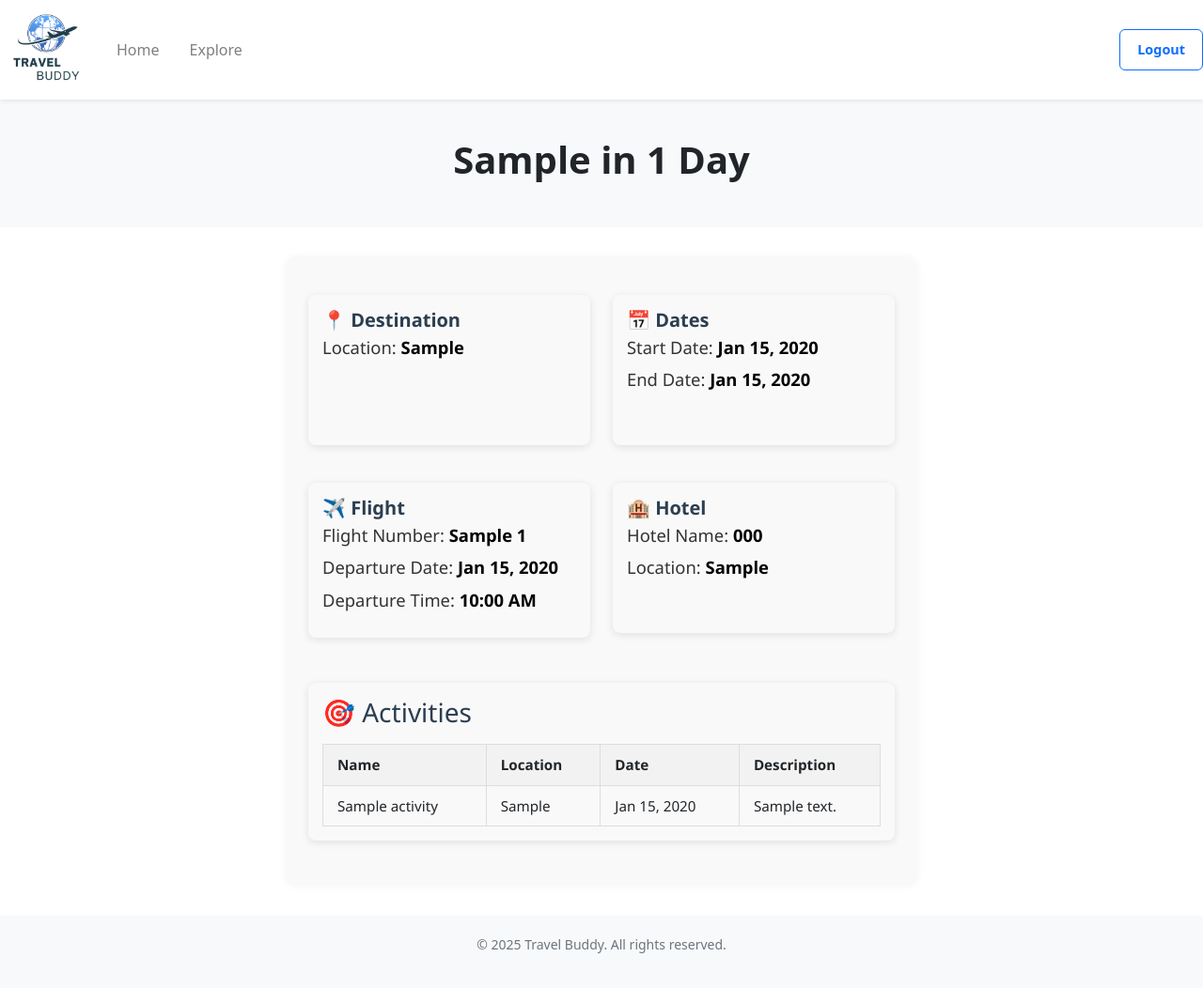
After one commit to jsmnlao/Travel-Buddy, a Flask app: page /explore-plan/1 in a window 1280 px wide. The commit adds this page. Shown: the whole page at 94% size. Run offline with Flask 3, Linux system fonts and the light colour scheme; a user stored in the database is signed in; tables that the repository leaves empty hold one stand-in row (values such as "Sample post"); some libraries are stand-ins or nearby versions.

Commit message:
public trip format

```diff
--- /dev/null
+++ b/website/templates/explore-plan.html
@@ -0,0 +1,254 @@
+<!DOCTYPE html>
+<html>
+  <head>
+    <meta charset="utf-8" />
+    <meta name="viewport" content="width=device-width, initial-scale=1" />
+    <title>{% block title %}Explore - Travel Buddy{% endblock %}</title>
+
+    <link rel="icon" type="image/x-icon" href="{{ url_for('static', filename='images/favicon.ico') }}" />
+    <link rel="stylesheet" href="https://stackpath.bootstrapcdn.com/bootstrap/4.4.1/css/bootstrap.min.css" />
+    <link href="https://cdn.jsdelivr.net/npm/bootstrap-icons/font/bootstrap-icons.css" rel="stylesheet" />
+    <link rel="stylesheet" href="https://stackpath.bootstrapcdn.com/font-awesome/4.7.0/css/font-awesome.min.css" />
+    <link href="https://cdn.jsdelivr.net/npm/bootstrap@5.3.0/dist/css/bootstrap.min.css" rel="stylesheet" />
+
+    <style>
+      .hero {
+        background: #f8f9fa;
+        padding: 40px 0;
+        text-align: left;
+      }
+      .features {
+        padding: 60px 0;
+      }
+      .footer {
+        background: #f8f9fa;
+        padding: 20px 0;
+        text-align: center;
+        font-size: 14px;
+        color: #6c757d;
+      }
+      .logo-nav {
+        width: 100px;
+        height: 80px;
+        object-fit: contain;
+      }
+      .plan-card {
+        border-radius: 25px;
+        background-color: #f8f9fa;
+        border: 1px solid #dee2e6;
+        transition: box-shadow 0.2s ease;
+      }
+      .plan-card:hover {
+        background-color: #e9ecef;
+        border-color: #adb5bd;
+        box-shadow: 0 0.5rem 1rem rgba(0, 0, 0, 0.1);
+      }
+      .trip-summary {
+        max-width: 700px;
+        margin: 2rem auto;
+        padding: 1.5rem;
+        border-radius: 12px;
+        background-color: #f9f9f9;
+        box-shadow: 0 0 10px rgba(0, 0, 0, 0.05);
+        font-family: 'Segoe UI', sans-serif;
+      }
+
+      .trip-summary section {
+        margin-bottom: 1.5rem;
+      }
+
+      .trip-summary h2 {
+        text-align: center;
+        margin-bottom: 2rem;
+      }
+
+      .trip-summary h3 {
+        margin-bottom: 0.5rem;
+        color: #2c3e50;
+      }
+      .activity-table {
+        width: 100%;
+        border-collapse: collapse;
+        margin-top: 1rem;
+        font-size: 0.95rem;
+      }
+
+      .activity-table th,
+      .activity-table td {
+        padding: 10px 15px;
+        border: 1px solid #ddd;
+        text-align: left;
+      }
+
+      .activity-table thead {
+        background-color: #f2f2f2;
+      }
+
+      .activity-table tr:nth-child(even) {
+        background-color: #fafafa;
+      }
+      .btn {
+        display: inline-block;
+        padding: 10px 18px;
+        margin-left: 10px;
+        font-size: 0.9rem;
+        font-weight: bold;
+        text-decoration: none;
+        border-radius: 6px;
+        cursor: pointer;
+      }
+
+      .btn-primary {
+        background-color: #007bff;
+        color: white;
+        border: none;
+      }
+
+      .btn-danger {
+        background-color: #dc3545;
+        color: white;
+        border: none;
+      }
+
+      .btn:hover {
+        opacity: 0.9;
+      }
+
+      .trip-info-card {
+        min-height: 160px;
+        min-width: 300px;
+        background-color: #f9f9f9;
+        border-radius: 8px;
+        padding: 15px;
+        margin-bottom: 20px;
+        box-shadow: 0 2px 8px rgba(0, 0, 0, 0.1);
+      }
+
+      .trip-info-title {
+        font-size: 1.25rem;
+        font-weight: 600;
+        margin-bottom: 10px;
+        color: #007bff; /* You can change this color */
+      }
+
+      .trip-info-detail {
+        font-size: 1.15rem;
+        color: #333;
+        line-height: 1;
+      }
+      .trip-info-detail strong {
+        color: #000;
+        font-weight: 700;
+      }
+    </style>
+  </head>
+  <body class="min-vh-100 d-flex flex-column">
+    <nav class="navbar navbar-expand-lg navbar-light bg-white shadow-sm">
+      <a class="navbar-brand" href="/home">
+        <img src="{{url_for('static', filename='images/logo.png')}}" class="d-inline-block align-top logo-nav" />
+      </a>
+      <button class="navbar-toggler" type="button" data-toggle="collapse" data-target="#navbar">
+        <span class="navbar-toggler-icon"></span>
+      </button>
+      <div class="collapse navbar-collapse" id="navbar">
+        <div class="navbar-nav">
+          <a class="nav-item nav-link mr-3" id="home" href="/home">Home</a>
+          <a class="nav-item nav-link" id="explore" href="/explore">Explore</a>
+        </div>
+        <div class="ml-auto">
+          <a class="btn btn-outline-primary" id="logout" href="/" role="button">Logout</a>
+        </div>
+      </div>
+    </nav>
+
+    <!-- Hero (Dynamic) -->
+    <section class="hero">
+      <div class="container">
+        <h1 style="text-align: center" class="display-6 font-weight-bold">{{trip.destination}} in {{ (trip.end_date - trip.start_date).days + 1 }} Day{{ 's' if (trip.end_date - trip.start_date).days + 1 != 1 else '' }}</h1>
+      </div>
+    </section>
+
+    <div class="trip-summary">
+      <!-- Row 1: Destination AND Dates -->
+      <div class="row mt-3">
+        <div class="col-md-6">
+          <section class="trip-info-card">
+            <h3 class="trip-info-title">📍 Destination</h3>
+            <p class="trip-info-detail">Location: <strong>{{ trip.destination }}</strong></p>
+          </section>
+        </div>
+        <div class="col-md-6">
+          <section class="trip-info-card">
+            <h3 class="trip-info-title">📅 Dates</h3>
+            <p class="trip-info-detail">Start Date: <strong>{{ trip.start_date.strftime('%b %d, %Y') }}</strong></p>
+            <p class="trip-info-detail">End Date: <strong>{{ trip.end_date.strftime('%b %d, %Y') }}</strong></p>
+          </section>
+        </div>
+      </div>
+
+      <!-- Row 2: Flight AND Hotel -->
+      <div class="row mt-3">
+        {% if flight %}
+        <div class="col-md-6">
+          <section class="trip-info-card">
+            <h3 class="trip-info-title">✈️ Flight</h3>
+            <p class="trip-info-detail">Flight Number: <strong>{{ flight.airline }} {{ flight.flight_number }}</strong></p>
+            <p class="trip-info-detail">Departure Date: <strong>{{ flight.departure_date.strftime('%b %d, %Y') }}</strong></p>
+            <p class="trip-info-detail">Departure Time: <strong>{{ flight.departure_time.strftime('%I:%M %p') }}</strong></p>
+          </section>
+        </div>
+        {% endif %} {% if hotel %}
+        <div class="col-md-6">
+          <section class="trip-info-card">
+            <h3 class="trip-info-title">🏨 Hotel</h3>
+            <p class="trip-info-detail">Hotel Name: <strong>{{ hotel.hotel_name }}</strong></p>
+            <p class="trip-info-detail">Location: <strong>{{ hotel.location }}</strong></p>
+          </section>
+        </div>
+        {% endif %}
+      </div>
+
+      <!-- Row 3: Activities -->
+      {% if activities %}
+      <div class="row mt-4">
+        <div class="col-md-12">
+          <section class="trip-info-card">
+            <h3>🎯 Activities</h3>
+            <table class="activity-table">
+              <thead>
+                <tr>
+                  <th>Name</th>
+                  <th>Location</th>
+                  <th>Date</th>
+                  <th>Description</th>
+                </tr>
+              </thead>
+              <tbody>
+                {% for activity in activities|sort(attribute='date') %}
+                <tr>
+                  <td>{{ activity.activity_name }}</td>
+                  <td>{{ activity.location }}</td>
+                  <td>{{ activity.date.strftime('%b %d, %Y') }}</td>
+                  <td>{{ activity.description or '—' }}</td>
+                </tr>
+                {% endfor %}
+              </tbody>
+            </table>
+          </section>
+        </div>
+      </div>
+      {% endif %}
+    </div>
+
+    <!-- Footer -->
+    <footer class="footer mt-auto">
+      <div class="container">
+        <p>© 2025 Travel Buddy. All rights reserved.</p>
+      </div>
+    </footer>
+
+    <script src="https://code.jquery.com/jquery-3.2.1.slim.min.js" integrity="sha384-KJ3o2DKtIkvYIK3UENzmM7KCkRr/rE9/Qpg6aAZGJwFDMVNA/GpGFF93hXpG5KkN" crossorigin="anonymous"></script>
+    <script src="https://cdnjs.cloudflare.com/ajax/libs/popper.js/1.12.9/umd/popper.min.js" integrity="sha384-ApNbgh9B+Y1QKtv3Rn7W3mgPxhU9K/ScQsAP7hUibX39j7fakFPskvXusvfa0b4Q" crossorigin="anonymous"></script>
+    <script src="https://maxcdn.bootstrapcdn.com/bootstrap/4.0.0/js/bootstrap.min.js" integrity="sha384-JZR6Spejh4U02d8jOt6vLEHfe/JQGiRRSQQxSfFWpi1MquVdAyjUar5+76PVCmYl" crossorigin="anonymous"></script>
+  </body>
+</html>
--- a/website/templates/explore.html
+++ b/website/templates/explore.html
@@ -96,7 +96,7 @@
                   Travelers: {{ trip.travelers }}<br />
                   Budget: ${{ trip.budget }}
                 </p>
-                <a href="{{ url_for('views.view_plan', trip_id=trip.id) }}" class="btn btn-outline-primary">View Trip</a>
+                <a href="{{ url_for('views.explore_plan', trip_id=trip.id) }}" class="btn btn-outline-primary">View Trip</a>
               </div>
             </div>
           </div>
--- a/website/views.py
+++ b/website/views.py
@@ -36,6 +36,18 @@ def view_plan(trip_id):
 
     return render_template("plan.html", user=current_user, trip=trip, flight=flight, hotel=hotel, activities=activities)
 
+@views.route('/explore-plan/<int:trip_id>')
+@login_required
+def explore_plan(trip_id):
+    trip = Trip.query.get_or_404(trip_id)
+    flight = Flight.query.filter_by(trip_id=trip_id).first()
+    hotel = Hotel.query.filter_by(trip_id=trip_id).first()
+    activities = Activity.query.filter_by(trip_id=trip_id).all()
+
+    if trip.user_id != current_user.id:
+        abort(403)
+
+    return render_template("explore-plan.html", user=current_user, trip=trip, flight=flight, hotel=hotel, activities=activities)
 
 @views.route('/edit-plan/<int:trip_id>', methods=['GET'])
 @login_required
@@ -71,9 +83,6 @@ def delete_plan(trip_id):
 @views.route('/explore')
 def explore():
     public_trips = Trip.query.filter_by(public=True).all()      # retrieve Public trips
-    print("Public Trips:")
-    for trip in public_trips:
-        print(f"Trip ID: {trip.id}, Destination: {trip.destination}, User ID: {trip.user_id}")
     return render_template("explore.html", user=current_user, trips=public_trips)
 
 @views.route('/signup')
```
